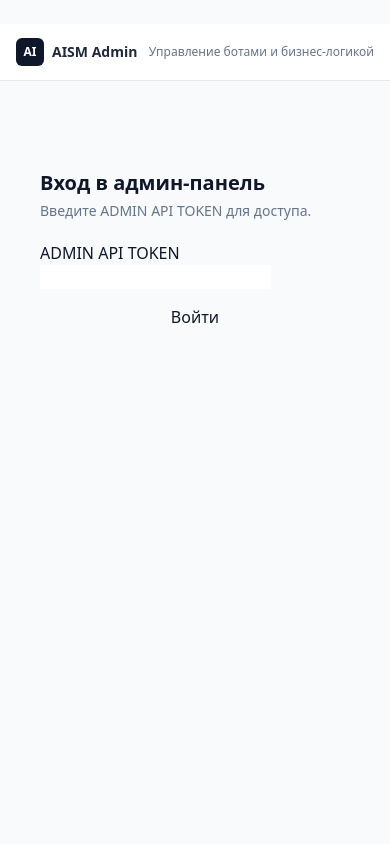
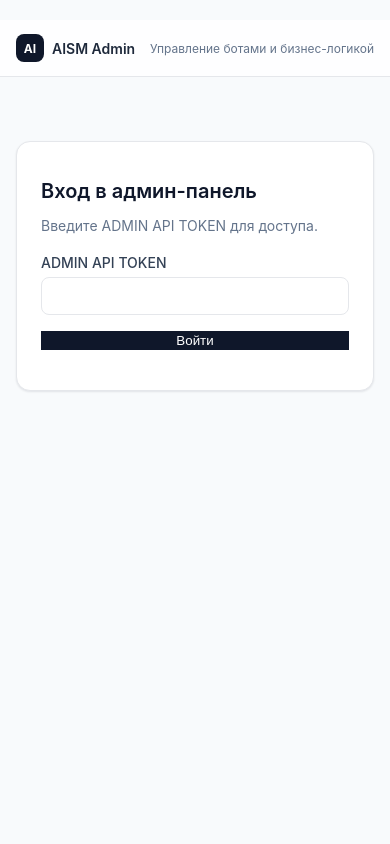
Before and after one commit to bg8612/aism, a FastAPI app: page /admin/login in a window 390 px wide. Run offline with FastAPI, Linux system fonts and the light colour scheme; parts of the project's set-up code (start-up, migrations or seed data) failed here and were passed over; some libraries are stand-ins or nearby versions.

Commit message:
Fix admin UI styling without Tailwind build dependency

```diff
--- a/backend/app/admin_ui/templates/base.html
+++ b/backend/app/admin_ui/templates/base.html
@@ -4,47 +4,128 @@
   <meta charset="utf-8" />
   <meta name="viewport" content="width=device-width, initial-scale=1" />
   <title>{% block title %}AISM — Админ-панель{% endblock %}</title>
-  <script src="https://cdn.tailwindcss.com"></script>
-  <script>
-    tailwind.config = {
-      theme: {
-        extend: {
-          colors: {
-            border: '#e5e7eb',
-            input: '#e5e7eb',
-            ring: '#111827',
-            background: '#f8fafc',
-            foreground: '#0f172a',
-            card: '#ffffff',
-            muted: '#f1f5f9',
-            primary: '#111827'
-          },
-          boxShadow: {
-            soft: '0 1px 2px 0 rgb(15 23 42 / 0.06), 0 1px 3px 0 rgb(15 23 42 / 0.04)'
-          }
-        }
-      }
+  <style>
+    :root {
+      --bg: #f8fafc;
+      --fg: #0f172a;
+      --card: #ffffff;
+      --border: #e5e7eb;
+      --muted: #64748b;
+      --primary: #0f172a;
     }
-  </script>
-  <style>
-    .ui-card { @apply bg-card border border-border rounded-xl shadow-soft; }
-    .ui-btn { @apply inline-flex items-center justify-center rounded-md text-sm font-medium transition-colors h-9 px-4 py-2; }
-    .ui-btn-primary { @apply ui-btn bg-slate-900 text-white hover:bg-slate-800; }
-    .ui-btn-secondary { @apply ui-btn border border-border bg-white text-slate-700 hover:bg-slate-50; }
-    .ui-btn-danger { @apply ui-btn border border-red-200 text-red-700 bg-red-50 hover:bg-red-100; }
-    .ui-input { @apply w-full rounded-md border border-input bg-white px-3 py-2 text-sm outline-none focus:ring-2 focus:ring-slate-900/15; }
-    .ui-label { @apply block text-sm font-medium text-slate-700 mb-1.5; }
-    .ui-help { @apply text-xs text-slate-500 mt-1; }
-    .ui-table th { @apply text-xs font-semibold uppercase tracking-wide text-slate-500 px-4 py-3 bg-slate-50 border-b border-border; }
-    .ui-table td { @apply text-sm text-slate-700 px-4 py-3 border-b border-border align-top; }
-    .ui-badge { @apply inline-flex items-center rounded-full px-2 py-0.5 text-xs font-medium border; }
-    .ui-badge-ok { @apply ui-badge border-emerald-200 bg-emerald-50 text-emerald-700; }
-    .ui-badge-off { @apply ui-badge border-slate-200 bg-slate-100 text-slate-600; }
+    * { box-sizing: border-box; }
+    body { margin: 0; background: var(--bg); color: var(--fg); font-family: Inter, -apple-system, Segoe UI, Roboto, Arial, sans-serif; }
+    a { color: inherit; text-decoration: none; }
+
+    /* Layout */
+    .min-h-screen { min-height: 100vh; }
+    .max-w-7xl { max-width: 1160px; }
+    .max-w-md { max-width: 440px; }
+    .max-w-3xl { max-width: 860px; }
+    .mx-auto { margin-left: auto; margin-right: auto; }
+    .mt-10 { margin-top: 2.5rem; }
+    .mt-5 { margin-top: 1.25rem; }
+    .mt-1 { margin-top: .25rem; }
+    .mb-2 { margin-bottom: .5rem; }
+    .p-6 { padding: 1.5rem; }
+    .py-6 { padding-top: 1.5rem; padding-bottom: 1.5rem; }
+    .px-4 { padding-left: 1rem; padding-right: 1rem; }
+    .space-y-4 > * + * { margin-top: 1rem; }
+    .space-y-5 > * + * { margin-top: 1.25rem; }
+
+    /* Flex/grid */
+    .flex { display: flex; }
+    .inline-flex { display: inline-flex; }
+    .grid { display: grid; }
+    .grid-cols-1 { grid-template-columns: 1fr; }
+    .md\:grid-cols-2 { grid-template-columns: 1fr 1fr; }
+    .items-center { align-items: center; }
+    .items-end { align-items: end; }
+    .justify-between { justify-content: space-between; }
+    .justify-center { justify-content: center; }
+    .gap-2 { gap: .5rem; }
+    .gap-4 { gap: 1rem; }
+    .flex-wrap { flex-wrap: wrap; }
+
+    /* Typography */
+    .text-xs { font-size: 12px; }
+    .text-sm { font-size: 14px; }
+    .text-xl { font-size: 22px; }
+    .text-2xl { font-size: 28px; }
+    .font-medium { font-weight: 500; }
+    .font-semibold { font-weight: 600; }
+    .font-bold { font-weight: 700; }
+    .uppercase { text-transform: uppercase; }
+    .tracking-wide { letter-spacing: .04em; }
+    .text-slate-900 { color: #0f172a; }
+    .text-slate-800 { color: #1e293b; }
+    .text-slate-700 { color: #334155; }
+    .text-slate-600 { color: #475569; }
+    .text-slate-500 { color: #64748b; }
+    .text-red-700 { color: #b91c1c; }
+    .text-white { color: #fff; }
+
+    /* Surfaces */
+    .bg-background { background: var(--bg); }
+    .bg-white { background: #fff; }
+    .bg-white\/90 { background: rgba(255,255,255,.9); }
+    .bg-slate-900 { background: #0f172a; }
+    .bg-slate-50 { background: #f8fafc; }
+    .border { border: 1px solid var(--border); }
+    .border-b { border-bottom: 1px solid var(--border); }
+    .rounded-md { border-radius: 8px; }
+    .rounded-xl { border-radius: 14px; }
+    .rounded-full { border-radius: 999px; }
+    .shadow-soft { box-shadow: 0 1px 2px rgb(15 23 42 / 6%), 0 1px 3px rgb(15 23 42 / 4%); }
+    .overflow-hidden { overflow: hidden; }
+
+    /* Header */
+    .sticky { position: sticky; }
+    .top-0 { top: 0; }
+    .z-20 { z-index: 20; }
+    .h-14 { height: 56px; }
+    .h-7 { height: 28px; }
+    .w-7 { width: 28px; }
+
+    /* UI components */
+    .ui-card { background: var(--card); border: 1px solid var(--border); border-radius: 14px; box-shadow: 0 1px 2px rgb(15 23 42 / 6%), 0 1px 3px rgb(15 23 42 / 4%); }
+    .ui-btn { display: inline-flex; align-items: center; justify-content: center; border-radius: 8px; font-size: 14px; font-weight: 500; height: 36px; padding: 0 14px; cursor: pointer; transition: .15s; }
+    .ui-btn-primary { color: #fff; background: #0f172a; border: 1px solid #0f172a; }
+    .ui-btn-primary:hover { background: #1e293b; }
+    .ui-btn-secondary { color: #334155; background: #fff; border: 1px solid var(--border); }
+    .ui-btn-secondary:hover { background: #f8fafc; }
+    .ui-btn-danger { color: #b91c1c; background: #fef2f2; border: 1px solid #fecaca; }
+    .ui-btn-danger:hover { background: #fee2e2; }
+
+    .ui-input { width: 100%; border: 1px solid var(--border); border-radius: 8px; background: #fff; padding: 10px 12px; font-size: 14px; color: #0f172a; outline: none; }
+    .ui-input:focus { border-color: #94a3b8; box-shadow: 0 0 0 3px rgb(15 23 42 / 8%); }
+    textarea.ui-input { min-height: 90px; resize: vertical; }
+    .min-h-\[100px\] { min-height: 100px !important; }
+    .min-h-\[120px\] { min-height: 120px !important; }
+
+    .ui-label { display: block; font-size: 14px; font-weight: 500; color: #334155; margin-bottom: 6px; }
+    .ui-help { font-size: 12px; color: #64748b; margin-top: 6px; }
+
+    .ui-table th { font-size: 12px; font-weight: 600; text-transform: uppercase; letter-spacing: .04em; color: #64748b; padding: 12px 14px; background: #f8fafc; border-bottom: 1px solid var(--border); text-align: left; }
+    .ui-table td { font-size: 14px; color: #334155; padding: 12px 14px; border-bottom: 1px solid var(--border); vertical-align: top; }
+    .w-full { width: 100%; }
+    .text-right { text-align: right; }
+    .align-top { vertical-align: top; }
+
+    .ui-badge { display: inline-flex; align-items: center; border-radius: 999px; padding: 2px 8px; font-size: 12px; font-weight: 500; border: 1px solid; }
+    .ui-badge-ok { border-color: #a7f3d0; background: #ecfdf5; color: #047857; }
+    .ui-badge-off { border-color: #cbd5e1; background: #f1f5f9; color: #475569; }
+
+    @media (max-width: 900px) {
+      .md\:grid-cols-2 { grid-template-columns: 1fr; }
+      .text-2xl { font-size: 24px; }
+      .text-xl { font-size: 20px; }
+    }
   </style>
 </head>
 <body class="bg-background text-foreground min-h-screen">
-  <header class="border-b border-border bg-white/90 backdrop-blur sticky top-0 z-20">
-    <div class="max-w-7xl mx-auto px-4 sm:px-6 lg:px-8 h-14 flex items-center justify-between">
+  <header class="border-b bg-white/90 sticky top-0 z-20">
+    <div class="max-w-7xl mx-auto px-4 h-14 flex items-center justify-between">
       <div class="flex items-center gap-2">
         <div class="h-7 w-7 rounded-md bg-slate-900 text-white text-xs font-bold flex items-center justify-center">AI</div>
         <span class="text-sm font-semibold text-slate-800">AISM Admin</span>
@@ -52,7 +133,7 @@
       <div class="text-xs text-slate-500">Управление ботами и бизнес-логикой</div>
     </div>
   </header>
-  <main class="max-w-7xl mx-auto px-4 sm:px-6 lg:px-8 py-6">
+  <main class="max-w-7xl mx-auto px-4 py-6">
     {% block content %}{% endblock %}
   </main>
 </body>
```
